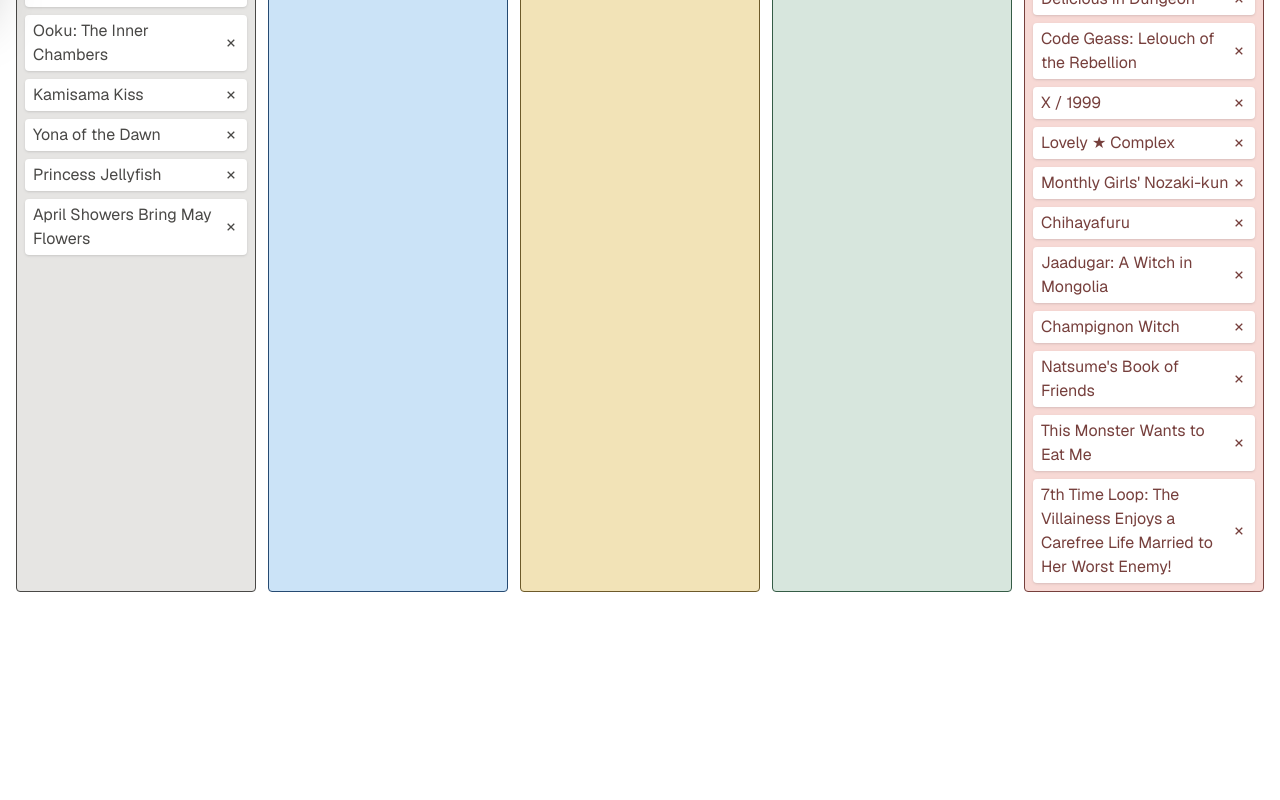
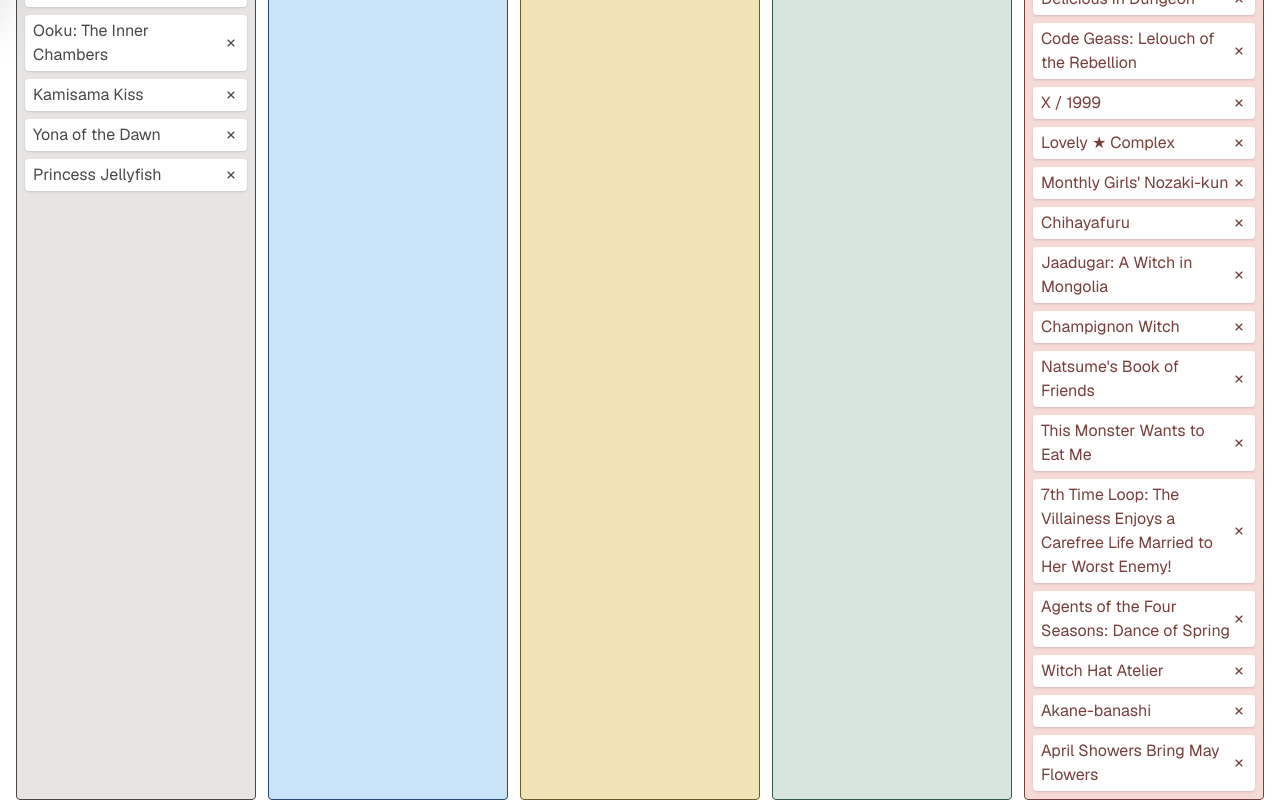
Before and after one commit to SumedhaSinghRathor/random-react-projects, a React (Vite) app: page /kanban-board in a window 1280 px wide. Shown: the part 794-1594 px from the top of the page. Before the commit the page ends 1386 px from the top, so only its background shows below. Built offline with nearby package versions, Linux system fonts and the light colour scheme.

Commit message:
update kanban-board

```diff
--- a/src/project/Kanban Board/KanbanBoard.jsx
+++ b/src/project/Kanban Board/KanbanBoard.jsx
@@ -121,7 +121,7 @@
         </button>
       </div>
 
-      <div className="mt-4 gap-3 grid grid-cols-5">
+      <div className="my-4 gap-3 grid grid-cols-5">
         {Object.keys(columns).map((columnId) => (
           <div
             key={columnId}
--- a/src/project/Kanban Board/anime.js
+++ b/src/project/Kanban Board/anime.js
@@ -19,7 +19,6 @@
       { id: 15, content: "Kamisama Kiss" },
       { id: 16, content: "Yona of the Dawn" },
       { id: 17, content: "Princess Jellyfish" },
-            { id: 18, content: "April Showers Bring May Flowers" },
     ],
   },
   inTheMiddleOf: {
@@ -61,7 +60,6 @@
       { id: 42, content: "Oshi No Ko" },
       { id: 43, content: "Horimiya" },
       { id: 44, content: "Horimiya: The Missing Pieces" },
-            { id: 45, content: "Agents of the Four Seasons: Dance of Spring" },
     ],
   },
   interestedIn: {
@@ -91,7 +89,21 @@
       { id: 67, content: "Champignon Witch" },
       { id: 68, content: "Natsume's Book of Friends" },
       { id: 69, content: "This Monster Wants to Eat Me" },
-            { id: 70, content: "7th Time Loop: The Villainess Enjoys a Carefree Life Married to Her Worst Enemy!" },
+      {
+        id: 70,
+        content:
+          "7th Time Loop: The Villainess Enjoys a Carefree Life Married to Her Worst Enemy!",
+      },
+      { id: 45, content: "Agents of the Four Seasons: Dance of Spring" },
+      {
+        id: 71,
+        content: "Witch Hat Atelier",
+      },
+      {
+        id: 72,
+        content: "Akane-banashi",
+      },
+      { id: 18, content: "April Showers Bring May Flowers" },
     ],
   },
-}
+};
```
Lines whose indentation alone changed are shown as unchanged.
